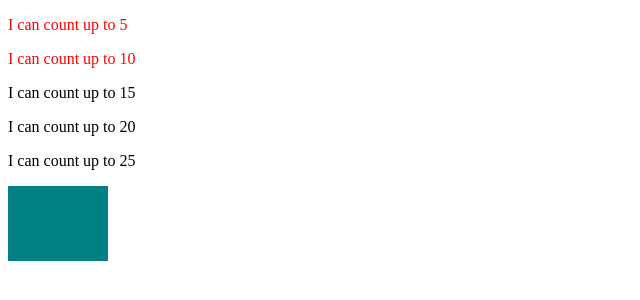
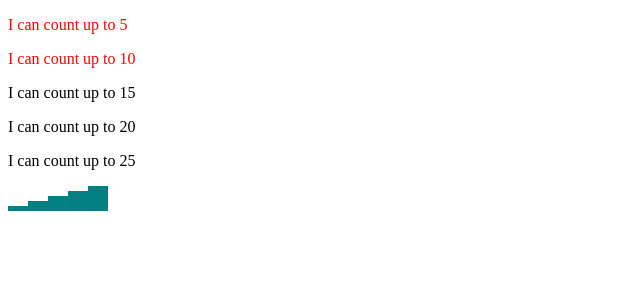
Before and after one commit to cflatts/d3-tutorial, a plain HTML site: page index.html in a window 1280 px wide. Shown: the whole page, without its empty margins (0-640 px from the left). Drawn offline with nearby package versions, Linux system fonts and the light colour scheme.

Commit message:
created small bar chart using dataset

```diff
--- a/index.html
+++ b/index.html
@@ -32,7 +32,7 @@
             </script>
 
 
-            <script type = 'text/javascript' class = 'usingAttribute'>
+            <script type = 'text/javascript' class = 'usingAttrAndStyle'>
 
                 var dataset = [5, 10, 15, 20, 25]
 
@@ -40,7 +40,9 @@
                     .data(dataset)
                     .enter()
                     .append('div')
-                    .attr('class', 'bar')
+                    .attr('class', 'bar').style('height', function(data) {
+                        return data + 'px'
+                    })
             </script>
 
     </body>
```
